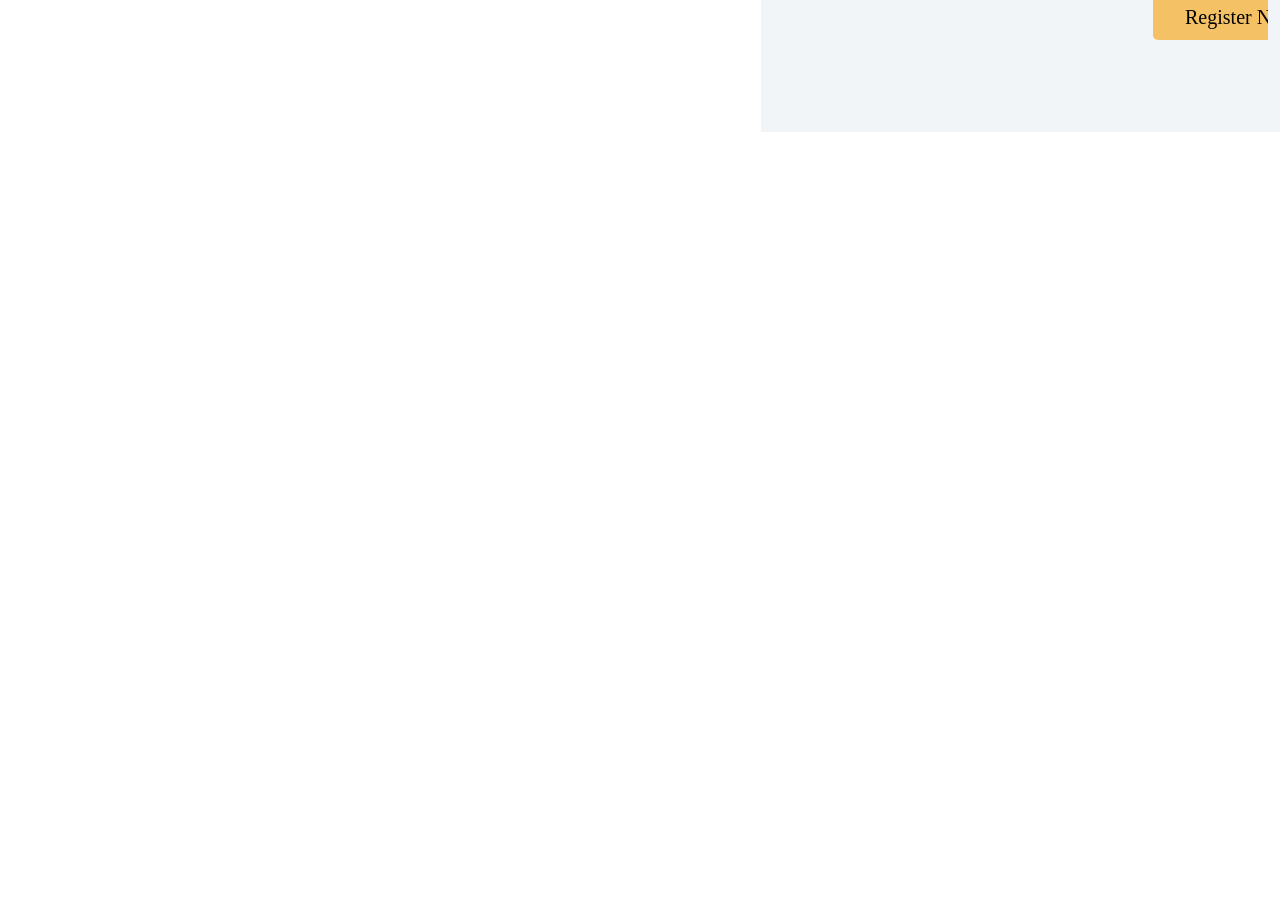
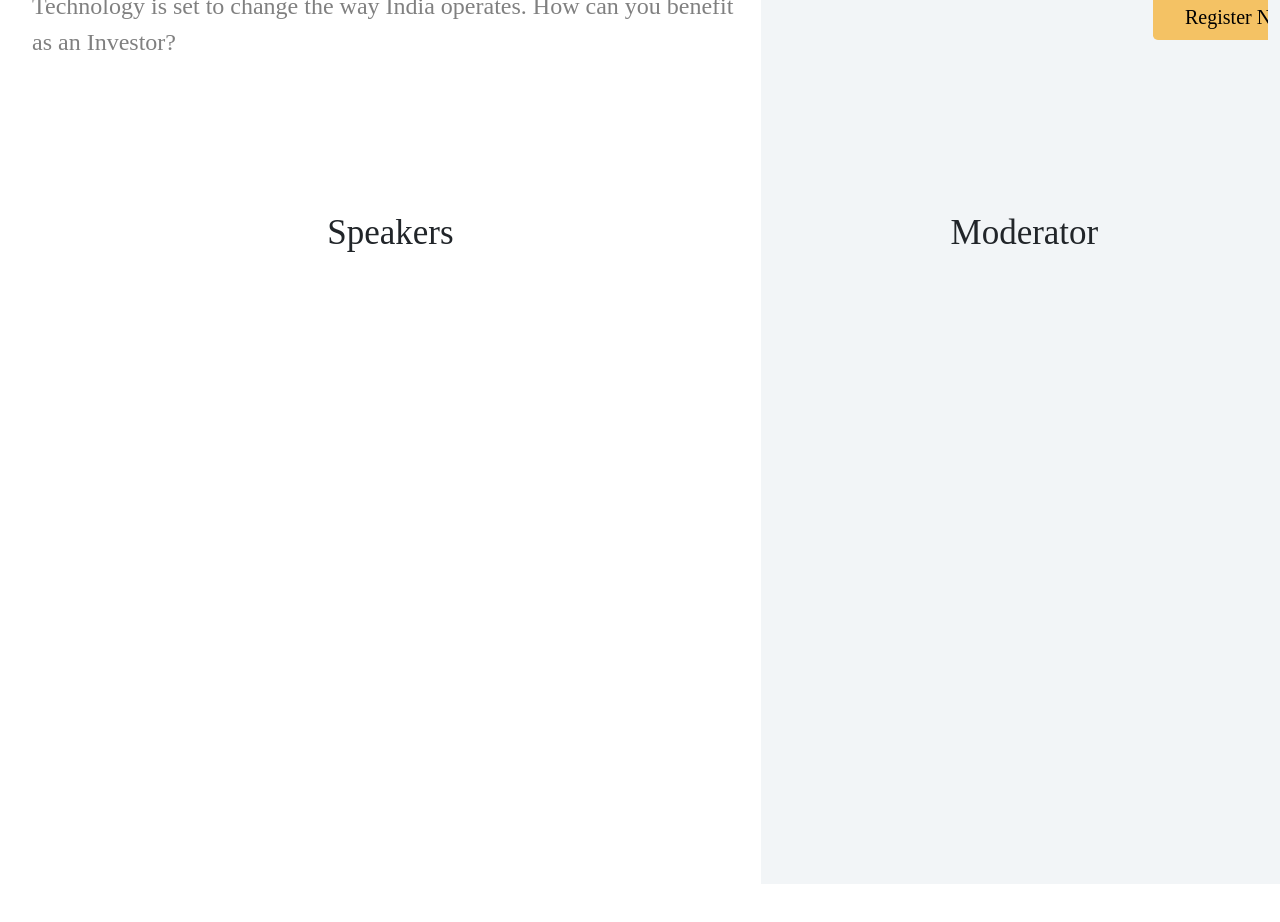
Before and after one commit to Sohan710/CW_webinar, a React (Create React App) app: page / in a window 1280 px wide. Shown: the part 620-1542 px from the top of the page. Before the commit the page ends 800 px from the top, so only its background shows below. Built offline with nearby package versions, Linux system fonts and the light colour scheme.

Commit message:
need align changes

```diff
--- a/src/App.css
+++ b/src/App.css
@@ -169,3 +169,12 @@
   margin-top: 10px;
   font-family: 'Begum sans';
 }
+
+#title {
+  background: (90deg, rgb(255, 255, 255) 0%, rgb(255, 255, 255) 100%);
+  font-family: 'Begum sans-light';
+  font-size: 35px;
+  text-align: center;
+  margin-left: 20px;
+  margin-top: 75px;
+}
--- a/src/App.js
+++ b/src/App.js
@@ -9,6 +9,8 @@ import * as Icon from 'react-bootstrap-icons';
 import image_1 from './images/1.svg';
 import image_2 from './images/2.svg';
 import image_3 from './images/3.svg';
+import Secondleft from './components/Secondleft';
+import Secondright from './components/Secondright';
 function App() {
   return (
 
@@ -69,6 +71,27 @@ function App() {
           </div>
         </div>
 
+        {/* Second screen */}
+        <div style={{
+          backgroundImage: `url(${PaintIcon})`
+        }}>
+
+
+          <div className="container-fluid">
+            <div class="row">
+
+              <div className="col-sm-8">
+                <p id = "title">Speakers</p>
+                <Secondleft />
+              </div>
+              <div className="col-sm-4 " >
+                <p id = "title">Moderator</p>
+                <Secondright />
+              </div>
+            </div>
+
+          </div>
+        </div>
 
         <Switch>
           <Route path='/' exact component={Signup} />
--- a/src/components/Navbar.css
+++ b/src/components/Navbar.css
@@ -5,7 +5,7 @@
     /* justify-content: center; */
     /* align-items: center; */
     font-size: 1.2rem;
-    position:fixed;
+    position:relative;
     top: 0;
     z-index: 999;
   }
--- /dev/null
+++ b/src/components/Secondleft.js
@@ -0,0 +1,12 @@
+import React from 'react';
+import './Secondleft.css';
+
+function Secondleft() {
+    return (
+        <>
+
+        </>
+    );
+};
+
+export default Secondleft;
--- /dev/null
+++ b/src/components/Secondright.js
@@ -0,0 +1,12 @@
+import React from 'react';
+import './Secondright.css';
+
+function Secondright() {
+    return (
+        <>
+
+        </>
+    );
+};
+
+export default Secondright;
```
Also changed, not shown: src/components/Secondleft.css (added), src/components/Secondright.css (added).
